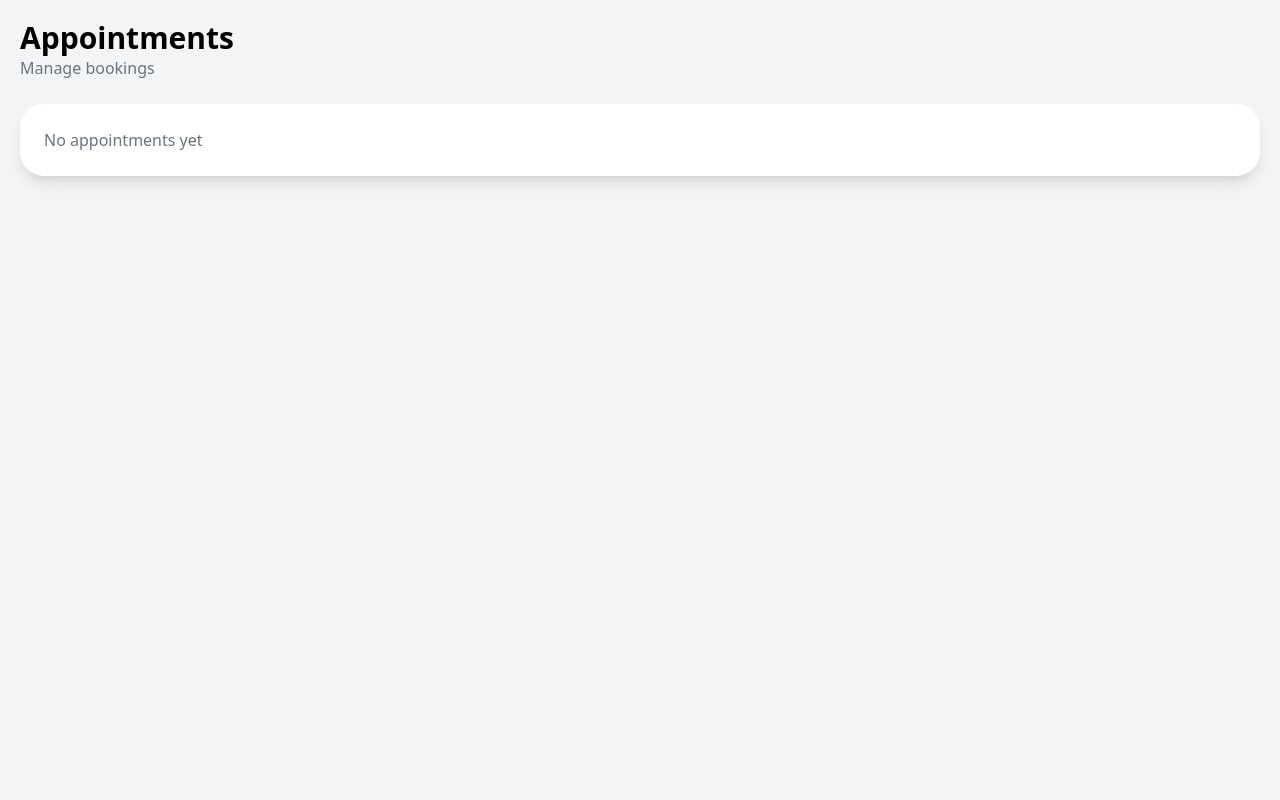
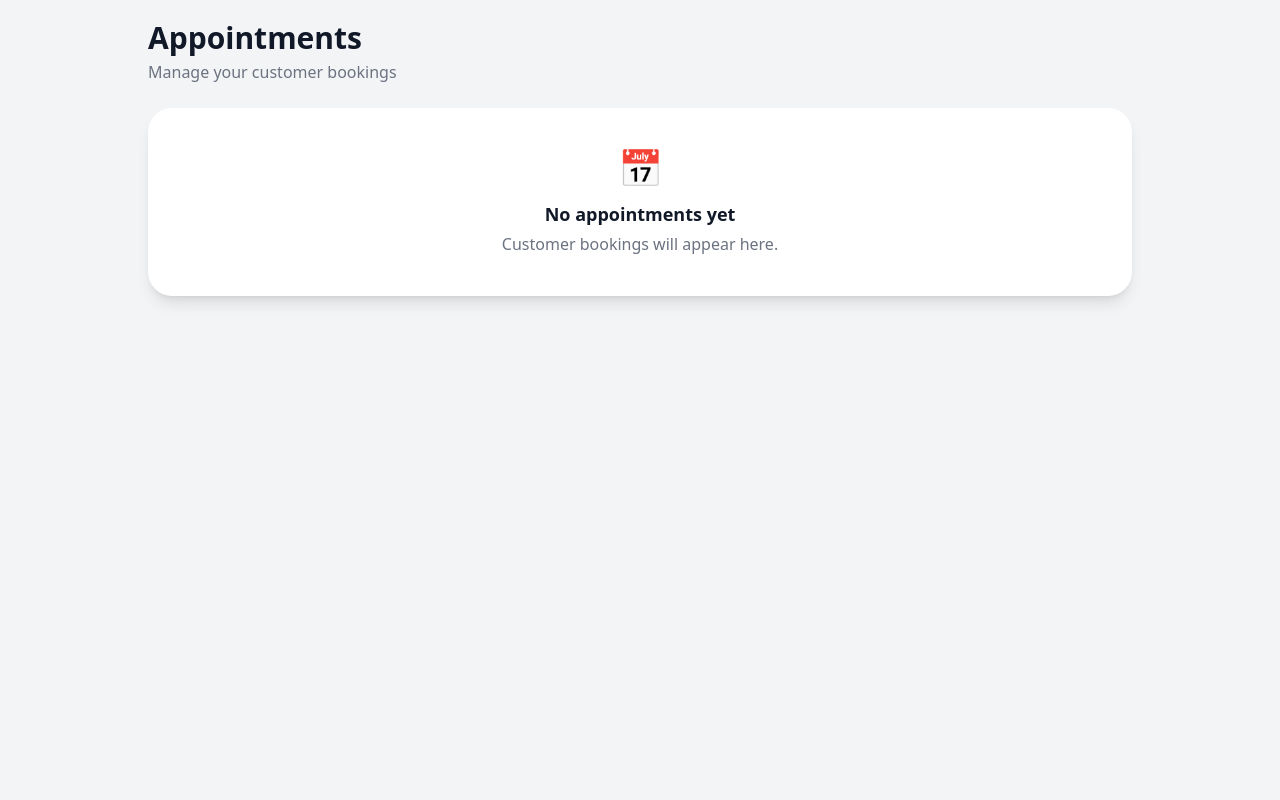
Before and after one commit to rachaelwanja/whatsapp-ai-bot-254, a Flask app: page /appointments in a window 1280 px wide. Run offline with Flask 3, Linux system fonts and the light colour scheme; the visitor is signed in with stand-in values (Sample User, id 1); some libraries are stand-ins or nearby versions.

Commit message:
Improve appointments display

```diff
--- a/templates/appointments.html
+++ b/templates/appointments.html
@@ -1,28 +1,43 @@
 <!DOCTYPE html>
-<html>
+<html lang="en">
+
 <head>
+    <meta charset="UTF-8">
+
     <title>Appointments — FlowAI</title>
 
-    <meta name="viewport" content="width=device-width, initial-scale=1">
+    <meta
+        name="viewport"
+        content="width=device-width, initial-scale=1"
+    >
 
     <script src="https://cdn.tailwindcss.com"></script>
 </head>
 
-<body class="bg-gray-100 pb-24">
+<body class="bg-gray-100 min-h-screen pb-24">
 
-<div class="p-5">
+<div class="p-5 max-w-5xl mx-auto">
+
+    <!-- =========================================
+         PAGE HEADER
+    ========================================== -->
 
     <div class="mb-6">
 
-        <h1 class="text-3xl font-bold">
+        <h1 class="text-3xl font-bold text-gray-900">
             Appointments
         </h1>
 
-        <p class="text-gray-500">
-            Manage bookings
+        <p class="text-gray-500 mt-1">
+            Manage your customer bookings
         </p>
 
     </div>
+
+
+    <!-- =========================================
+         APPOINTMENTS CARD
+    ========================================== -->
 
     <div class="bg-white rounded-3xl shadow-lg overflow-hidden">
 
@@ -32,33 +47,83 @@
 
             {% for a in appointments %}
 
-            <div class="p-5">
+            <!-- =================================
+                 APPOINTMENT
+            ================================== -->
 
-                <div class="flex justify-between items-start">
+            <div class="p-5 hover:bg-gray-50 transition">
 
-                    <div>
+                <div class="flex flex-col md:flex-row md:justify-between md:items-start gap-4">
 
-                        <h2 class="font-bold text-lg">
+                    <!-- =============================
+                         CUSTOMER + BOOKING DETAILS
+                    ============================== -->
+
+                    <div class="flex-1">
+
+                        <!-- Service -->
+
+                        <h2 class="font-bold text-xl text-gray-900">
                             {{ a.service }}
                         </h2>
 
-                        <p class="text-gray-500 mt-1">
-                            {{ a.phone }}
+
+                        <!-- Customer -->
+
+                        <p class="text-gray-700 mt-2">
+                            👤
+                            <span class="font-medium">
+                                {{ a.customer_name }}
+                            </span>
                         </p>
 
-                        <p class="text-sm mt-2">
-                            📅 {{ a.date }}
+
+                        <!-- Phone -->
+
+                        <p class="text-gray-500 mt-1">
+                            📱 {{ a.customer_phone }}
                         </p>
 
-                        <p class="text-sm">
-                            ⏰ {{ a.time }}
+
+                        <!-- Appointment date/time -->
+
+                        <div class="mt-3 space-y-1">
+
+                            <p class="text-sm text-gray-700">
+                                📅
+                                <span class="font-medium">
+                                    {{ a.appointment_time }}
+                                </span>
+                            </p>
+
+
+                            <!-- Price -->
+
+                            <p class="text-sm text-gray-700">
+                                💰
+                                <span class="font-medium">
+                                    KES {{ a.amount }}
+                                </span>
                             </p>
 
                         </div>
 
-                    <span class="bg-blue-100 text-blue-600 px-3 py-1 rounded-full text-sm">
-                        Confirmed
+                    </div>
+
+
+                    <!-- =============================
+                         STATUS
+                    ============================== -->
+
+                    <div>
+
+                        <span
+                            class="inline-flex items-center bg-blue-100 text-blue-600 px-3 py-1 rounded-full text-sm font-medium"
+                        >
+                            {{ a.status|capitalize }}
                         </span>
+
+                    </div>
 
                 </div>
 
@@ -68,10 +133,27 @@
 
         </div>
 
+
+        <!-- =========================================
+             NO APPOINTMENTS
+        ========================================== -->
+
         {% else %}
 
-        <div class="p-6 text-gray-500">
+        <div class="p-10 text-center">
+
+            <div class="text-4xl mb-3">
+                📅
+            </div>
+
+            <h2 class="font-semibold text-lg text-gray-900">
                 No appointments yet
+            </h2>
+
+            <p class="text-gray-500 mt-1">
+                Customer bookings will appear here.
+            </p>
+
         </div>
 
         {% endif %}
@@ -81,4 +163,5 @@
 </div>
 
 </body>
+
 </html>
```
Lines whose indentation alone changed are shown as unchanged.
